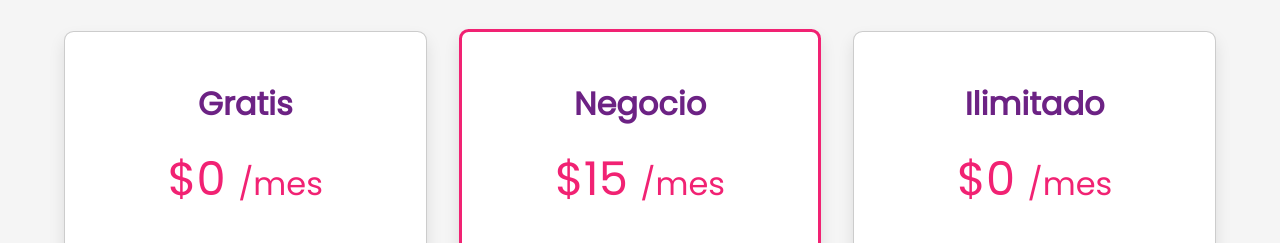
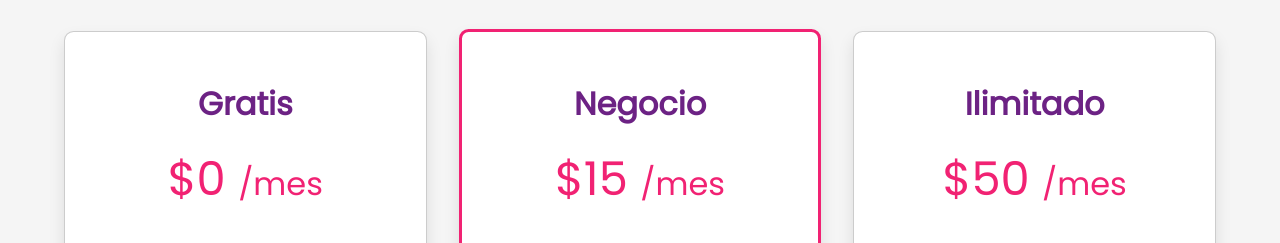
Before and after one commit to xbernardoalvez66/Landing-page-app, a plain HTML site: page Landing-page-app/index.html in a window 1280 px wide. Shown: the part 3480-3723 px from the top of the page. Drawn offline with Linux system fonts and the light colour scheme.

Commit message:
modificado precio index.html

```diff
--- a/Landing-page-app/index.html
+++ b/Landing-page-app/index.html
@@ -180,7 +180,7 @@
 
             <div class="caja">
                 <h3 class="titulo">Ilimitado</h3>
-                <div class="precio">$0 <span>/mes</span></div>
+                <div class="precio">$50 <span>/mes</span></div>
                 <ul>
                             <li><i class="fas fa-check"></i>Exportaciones ilimitadas de video HD</li>
                             <li><i class="fas fa-check"></i>120 medios iStock / mes</li>
```
